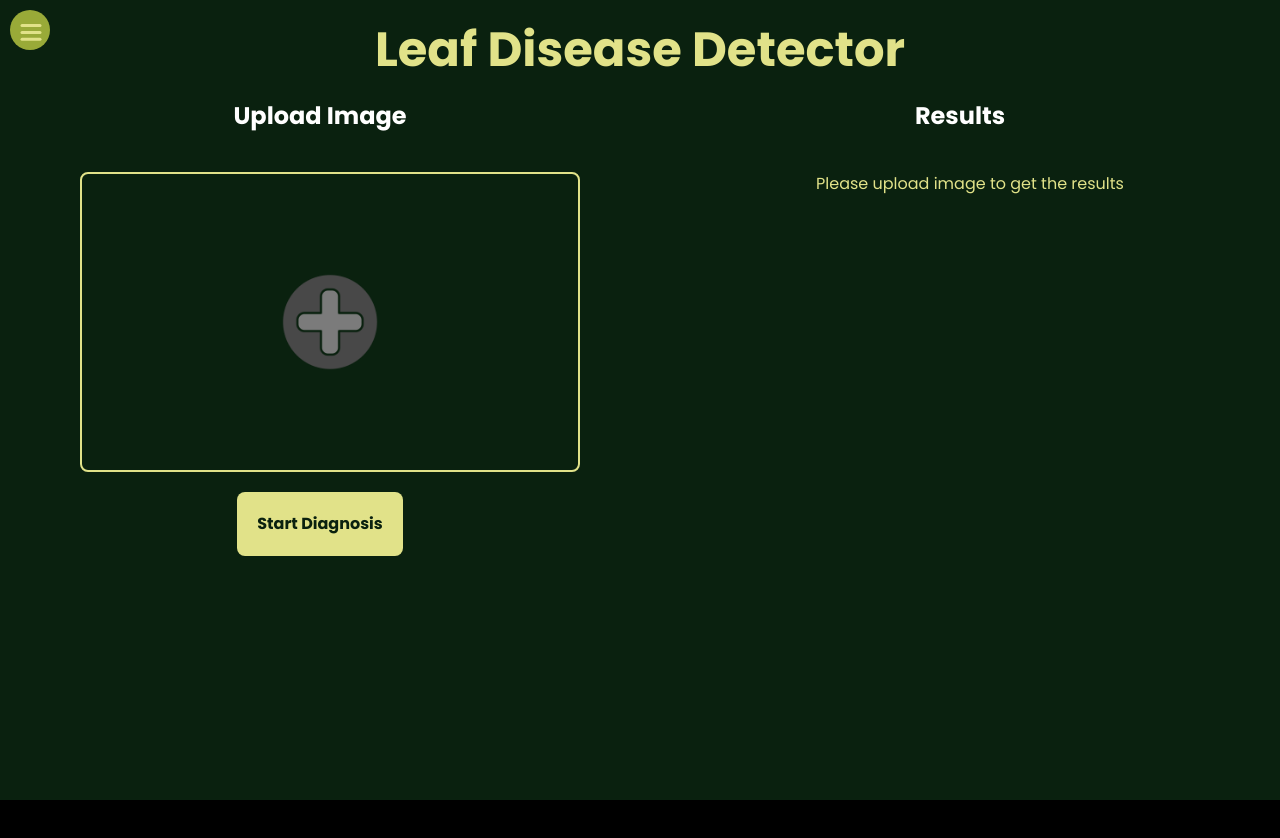
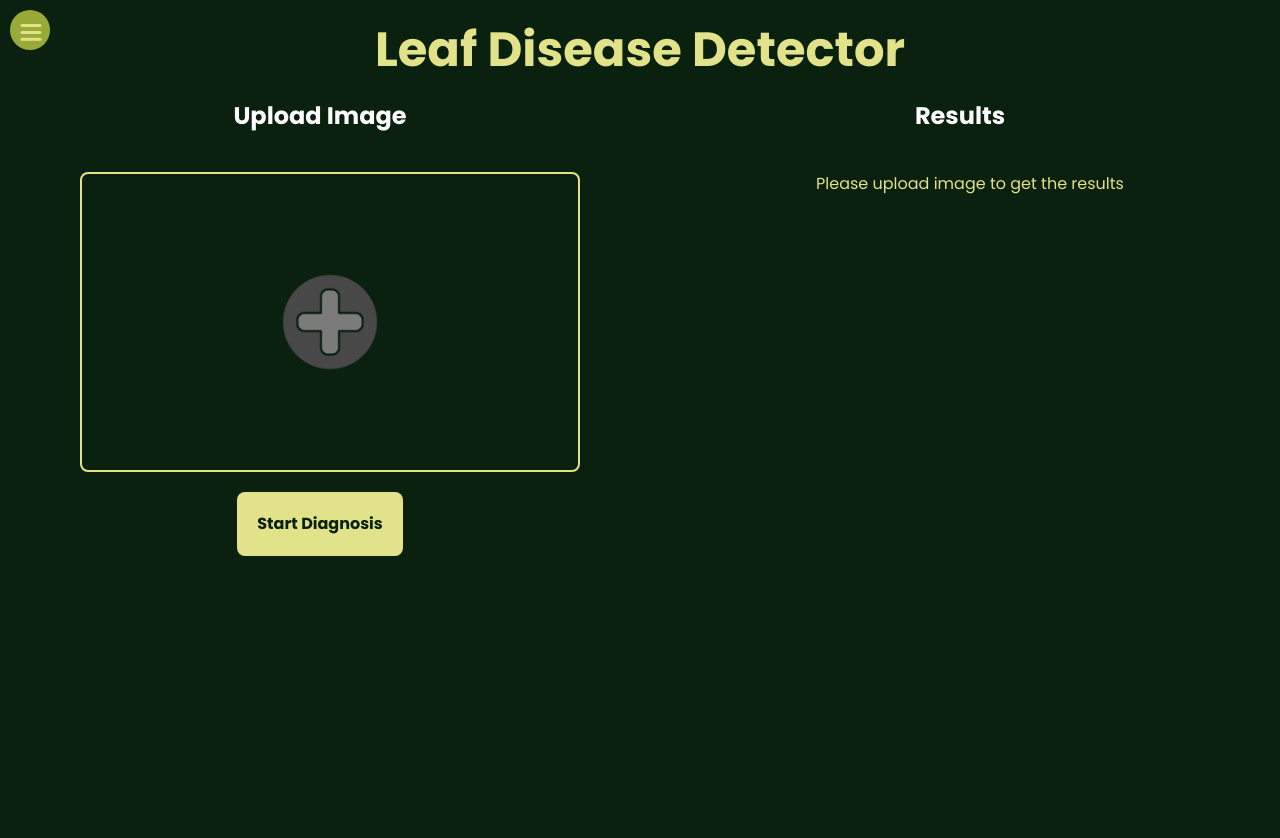
Before and after one commit to Overlord-1/krishiseva, a React (Vite) app in the folder client/: page /leaf in a window 1280 px wide. Shown: the top 838 px of the page. Before the commit the page ends 800 px from the top, so only its background shows below. Built offline with nearby package versions, Linux system fonts and the light colour scheme.

Commit message:
ruchirs fine tuning version2

```diff
--- a/client/src/pages/Leaf.jsx
+++ b/client/src/pages/Leaf.jsx
@@ -66,7 +66,7 @@ const Leaf = () => {
   return (
     <div className="bg-[#0a210f] min-h-screen">
       <Navbar text={"Leaf Disease Detector"} />
-      <div className="main-content w-full lg:overflow-hidden flex flex-col md:flex-row">
+      <div className="main-content w-full min-h-screen lg:overflow-hidden flex flex-col md:flex-row">
         <div className="leftside w-full lg:max-h-screen lg:w-1/2 relative flex flex-col items-center">
           <div className="text-2xl font-bold text-center">Upload Image</div>
           <div className=" border-klight border-2 rounded-lg  imageupload ml-5 bg-transparent w-full md:w-[500px] h-[300px] mt-10 flex items-center justify-center">
```
